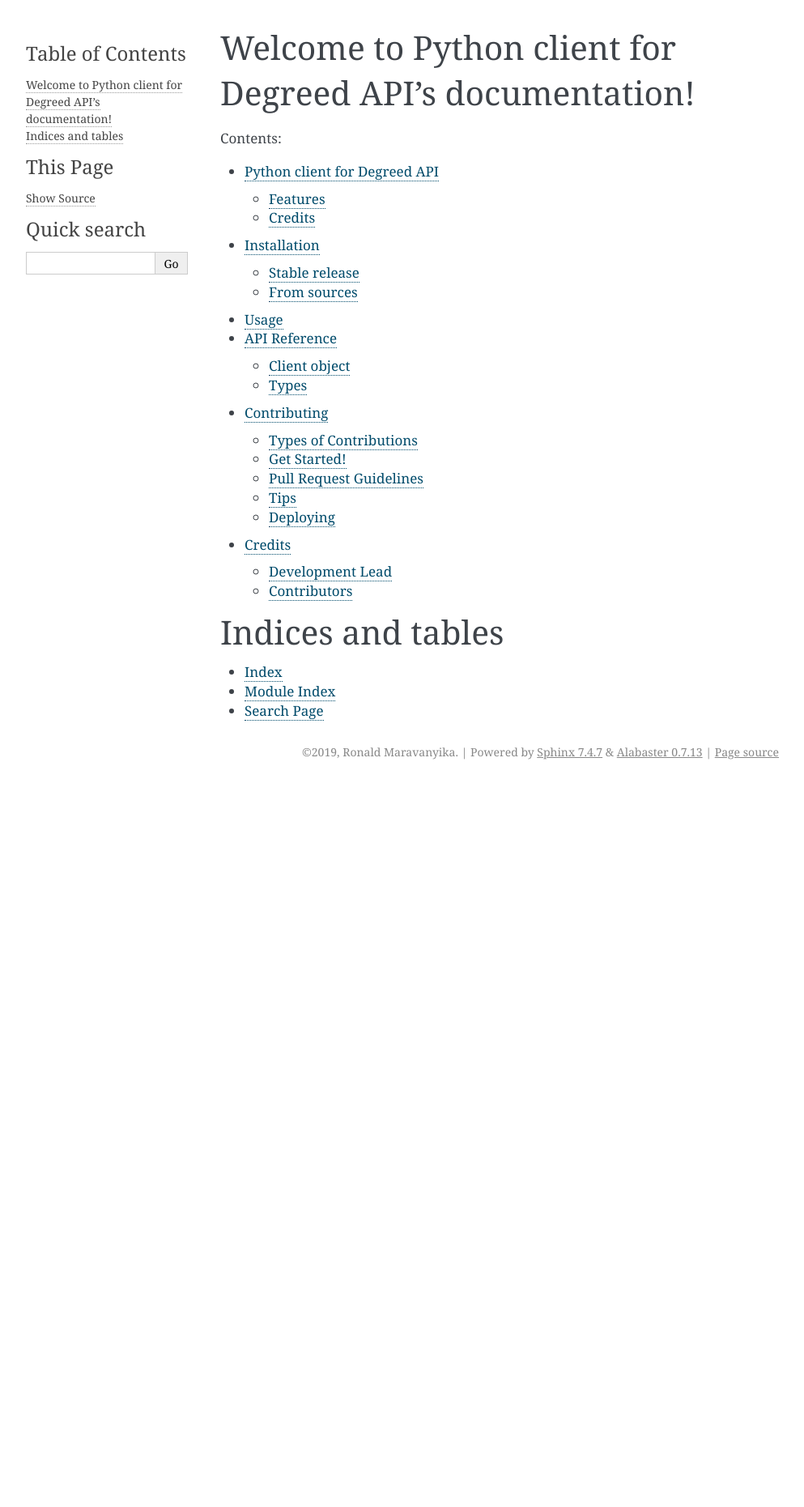
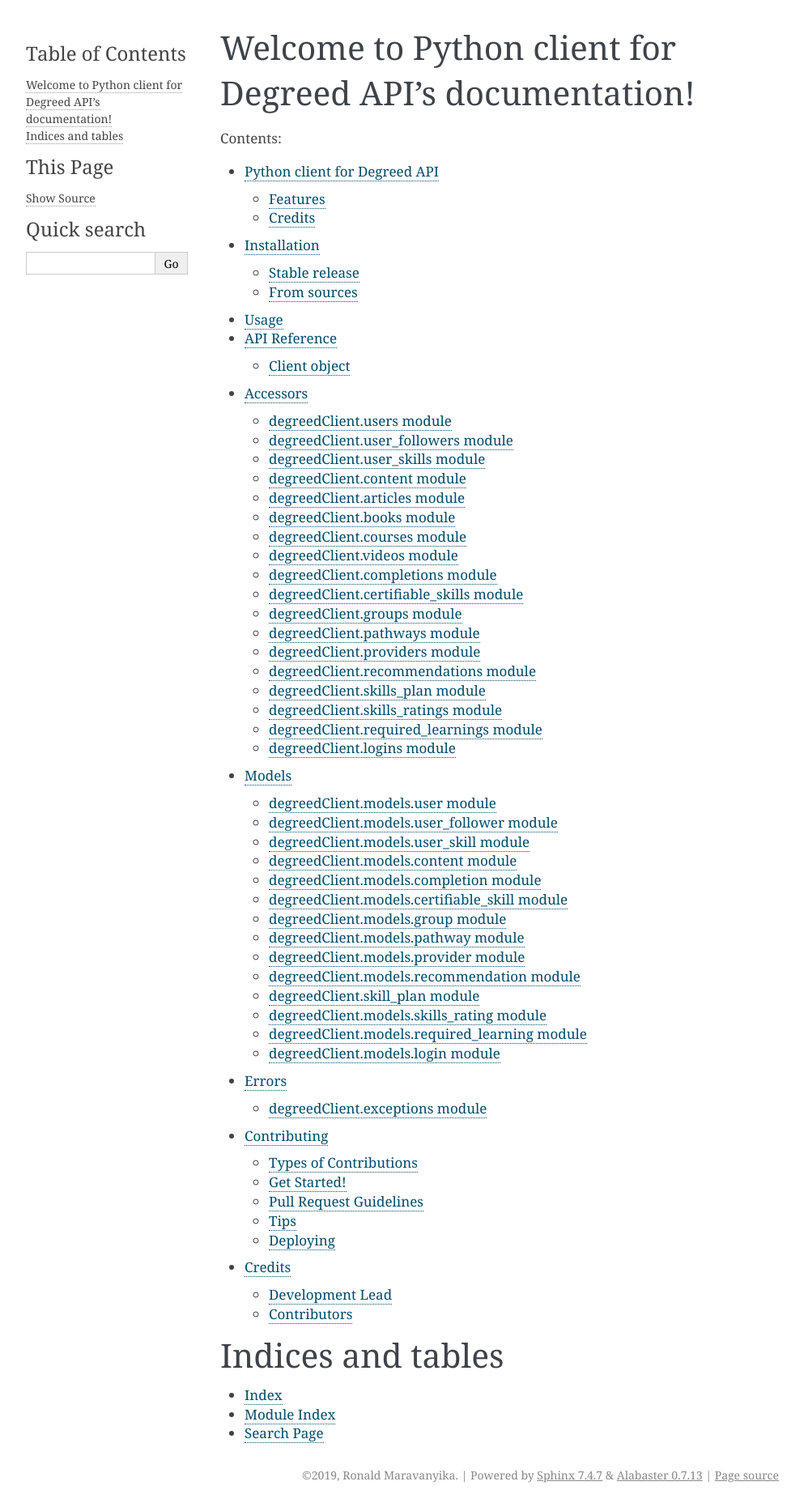
Before and after one commit to ronnzw/degreedClient, a Sphinx documentation site: the page built from docs/index.rst, in a window 1280 px wide. Shown: the whole page at 81% size, without its empty margins (148-1141 px from the left). Built offline with Sphinx 7.4.7, drawn with Linux system fonts in a browser that asks for light colours; before the commit the page ends 968 px from its top, so only the background shows below that.

Commit message:
adding documentation

```diff
--- a/docs/api.rst
+++ b/docs/api.rst
@@ -1,5 +1,7 @@
 API Reference
 =============
+
+
 
 Client object
 -------------
@@ -12,7 +14,288 @@
     :members:
     :undoc-members:
 
-Types
------
 
-These are the types
+
+
+Accessors
+=========
+
+
+degreedClient.users module
+----------------------------
+
+.. automodule:: degreedClient.users
+    :members:
+    :undoc-members:
+    :show-inheritance:
+
+degreedClient.user_followers module
+------------------------------------
+
+.. automodule:: degreedClient.user_followers
+    :members:
+    :undoc-members:
+    :show-inheritance:
+
+degreedClient.user_skills module
+---------------------------------
+
+.. automodule:: degreedClient.user_skills
+    :members:
+    :undoc-members:
+    :show-inheritance:
+
+degreedClient.content module
+-----------------------------
+
+.. automodule:: degreedClient.content
+    :members:
+    :undoc-members:
+    :show-inheritance:
+
+degreedClient.articles module
+------------------------------
+
+.. automodule:: degreedClient.articles
+    :members:
+    :undoc-members:
+    :show-inheritance:
+
+degreedClient.books module
+---------------------------
+
+.. automodule:: degreedClient.books
+    :members:
+    :undoc-members:
+    :show-inheritance:
+
+degreedClient.courses module
+-----------------------------
+
+.. automodule:: degreedClient.courses
+    :members:
+    :undoc-members:
+    :show-inheritance:
+
+degreedClient.videos module
+----------------------------
+
+.. automodule:: degreedClient.videos
+    :members:
+    :undoc-members:
+    :show-inheritance:
+
+degreedClient.completions module
+--------------------------------
+
+.. automodule:: degreedClient.completions
+    :members:
+    :undoc-members:
+    :show-inheritance:
+
+degreedClient.certifiable_skills module
+---------------------------------------
+
+.. automodule:: degreedClient.certifiable_skills
+    :members:
+    :undoc-members:
+    :show-inheritance:
+
+
+degreedClient.groups module
+---------------------------
+
+.. automodule:: degreedClient.groups
+    :members:
+    :undoc-members:
+    :show-inheritance:
+
+degreedClient.pathways module
+------------------------------
+
+.. automodule:: degreedClient.pathways
+    :members:
+    :undoc-members:
+    :show-inheritance:
+
+degreedClient.providers module
+-------------------------------
+
+.. automodule:: degreedClient.providers
+    :members:
+    :undoc-members:
+    :show-inheritance:
+
+degreedClient.recommendations module
+------------------------------------
+
+.. automodule:: degreedClient.recommendations
+    :members:
+    :undoc-members:
+    :show-inheritance:
+
+degreedClient.skills_plan module
+---------------------------------
+
+.. automodule:: degreedClient.skills_plan
+    :members:
+    :undoc-members:
+    :show-inheritance:
+
+degreedClient.skills_ratings module
+-----------------------------------
+
+.. automodule:: degreedClient.skills_ratings
+    :members:
+    :undoc-members:
+    :show-inheritance:
+
+degreedClient.required_learnings module
+---------------------------------------
+
+.. automodule:: degreedClient.required_learnings
+    :members:
+    :undoc-members:
+    :show-inheritance:
+
+degreedClient.logins module
+----------------------------
+
+.. automodule:: degreedClient.logins
+    :members:
+    :undoc-members:
+    :show-inheritance:
+
+
+
+
+Models
+======
+
+
+degreedClient.models.user module
+--------------------------------
+
+.. automodule:: degreedClient.models.user
+    :members:
+    :undoc-members:
+    :show-inheritance:
+
+degreedClient.models.user_follower module
+-----------------------------------------
+
+.. automodule:: degreedClient.models.user_follower
+    :members:
+    :undoc-members:
+    :show-inheritance:
+
+degreedClient.models.user_skill module
+--------------------------------------
+
+.. automodule:: degreedClient.models.user_skill
+    :members:
+    :undoc-members:
+    :show-inheritance:
+
+degreedClient.models.content module
+-----------------------------------
+
+.. automodule:: degreedClient.models.content
+    :members:
+    :undoc-members:
+    :show-inheritance:
+
+
+degreedClient.models.completion module
+--------------------------------------
+
+.. automodule:: degreedClient.models.completion
+    :members:
+    :undoc-members:
+    :show-inheritance:
+
+degreedClient.models.certifiable_skill module
+---------------------------------------------
+
+.. automodule:: degreedClient.models.certifiable_skill
+    :members:
+    :undoc-members:
+    :show-inheritance:
+
+
+degreedClient.models.group module
+---------------------------------
+
+.. automodule:: degreedClient.models.group
+    :members:
+    :undoc-members:
+    :show-inheritance:
+
+degreedClient.models.pathway module
+-----------------------------------
+
+.. automodule:: degreedClient.models.pathway
+    :members:
+    :undoc-members:
+    :show-inheritance:
+
+degreedClient.models.provider module
+------------------------------------
+
+.. automodule:: degreedClient.models.provider
+    :members:
+    :undoc-members:
+    :show-inheritance:
+
+degreedClient.models.recommendation module
+------------------------------------------
+
+.. automodule:: degreedClient.models.recommendation
+    :members:
+    :undoc-members:
+    :show-inheritance:
+
+degreedClient.skill_plan module
+--------------------------------
+
+.. automodule:: degreedClient.models.skill_plan
+    :members:
+    :undoc-members:
+    :show-inheritance:
+
+degreedClient.models.skills_rating module
+-----------------------------------------
+
+.. automodule:: degreedClient.models.skills_rating
+    :members:
+    :undoc-members:
+    :show-inheritance:
+
+degreedClient.models.required_learning module
+---------------------------------------------
+
+.. automodule:: degreedClient.models.required_learning
+    :members:
+    :undoc-members:
+    :show-inheritance:
+
+degreedClient.models.login module
+---------------------------------
+
+.. automodule:: degreedClient.models.login
+    :members:
+    :undoc-members:
+    :show-inheritance:
+
+
+
+Errors
+======
+
+degreedClient.exceptions module
+---------------------------------
+
+.. automodule:: degreedClient.exceptions
+    :members:
+    :undoc-members:
+    :show-inheritance:
```
Also changed, not shown: requirements_dev.txt (+6 -15 lines), 1 other file.
